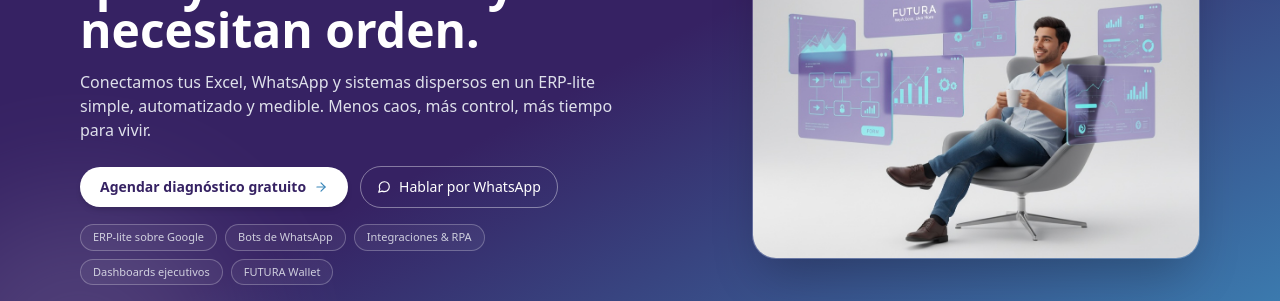
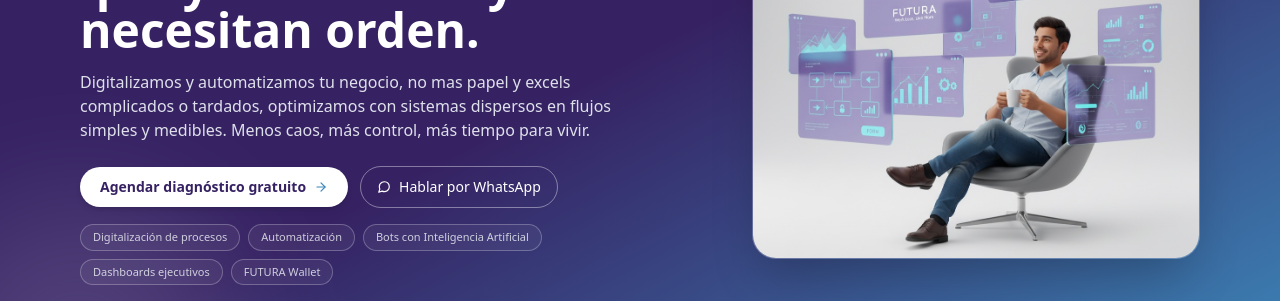
Before and after one commit to LuiisGo/futura-site, a Next.js app: page / in a window 1280 px wide. Shown: the part 368-669 px from the top of the page. Built offline with nearby package versions, Linux system fonts and the light colour scheme; no server answers.

Commit message:
Update Hero.tsx

```diff
--- a/components/sections/Hero.tsx
+++ b/components/sections/Hero.tsx
@@ -29,10 +29,11 @@ export default function Hero() {
             que ya crecieron y necesitan orden.
           </h1>
           <p className="text-sm md:text-base text-slate-100/90 max-w-xl mb-6">
-            Conectamos tus Excel, WhatsApp y sistemas dispersos en un ERP-lite
-            simple, automatizado y medible. Menos caos, más control, más tiempo
-            para vivir.
-          </p>
+  Digitalizamos y automatizamos tu negocio, no mas papel y excels complicados o tardados, optimizamos con
+  sistemas dispersos en flujos simples y medibles. Menos caos, más
+  control, más tiempo para vivir.
+</p>
+
 
           <div className="flex flex-wrap items-center gap-3 mb-4">
             <Link
@@ -55,12 +56,13 @@ export default function Hero() {
 
           <div className="flex flex-wrap gap-2 text-[11px] text-slate-100/80">
             {[
-              "ERP-lite sobre Google",
-              "Bots de WhatsApp",
-              "Integraciones & RPA",
-              "Dashboards ejecutivos",
-              "FUTURA Wallet",
-            ].map((chip) => (
+  "Digitalización de procesos",
+  "Automatización",
+  "Bots con Inteligencia Artificial",
+  "Dashboards ejecutivos",
+  "FUTURA Wallet",
+].map((chip) => (
+
               <span
                 key={chip}
                 className="px-3 py-1 rounded-full border border-white/25 bg-white/5"
```
